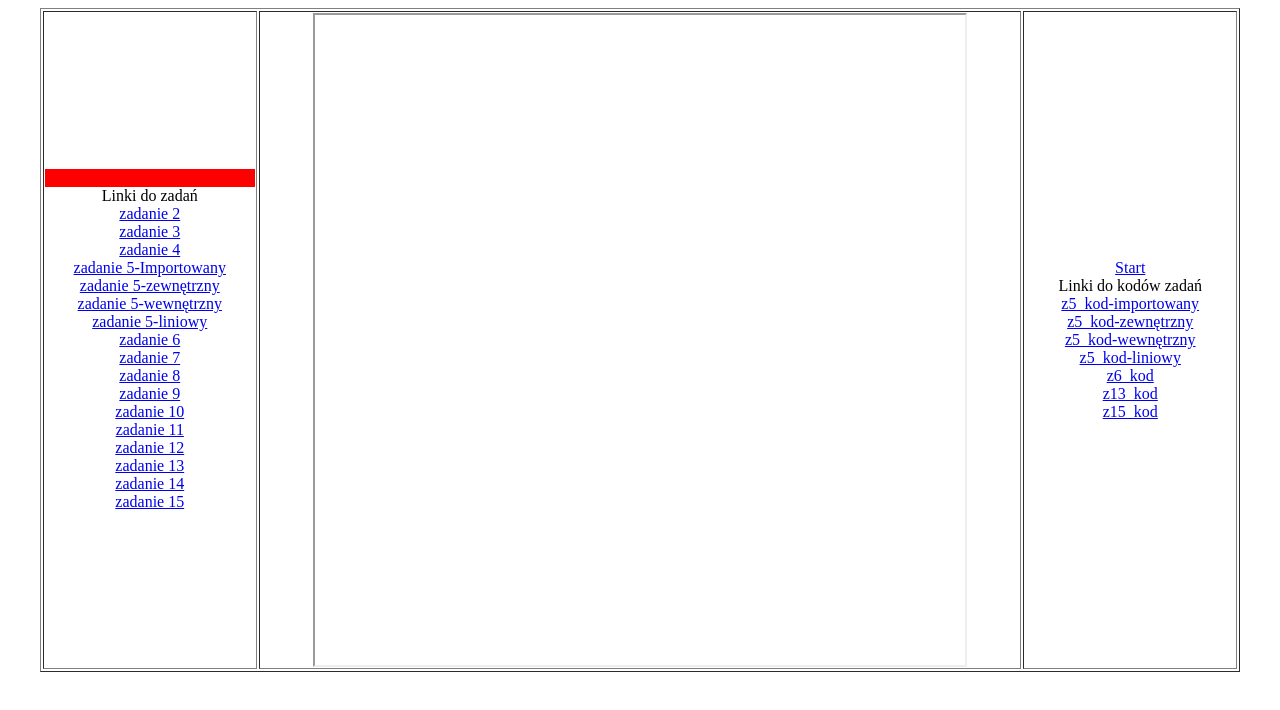
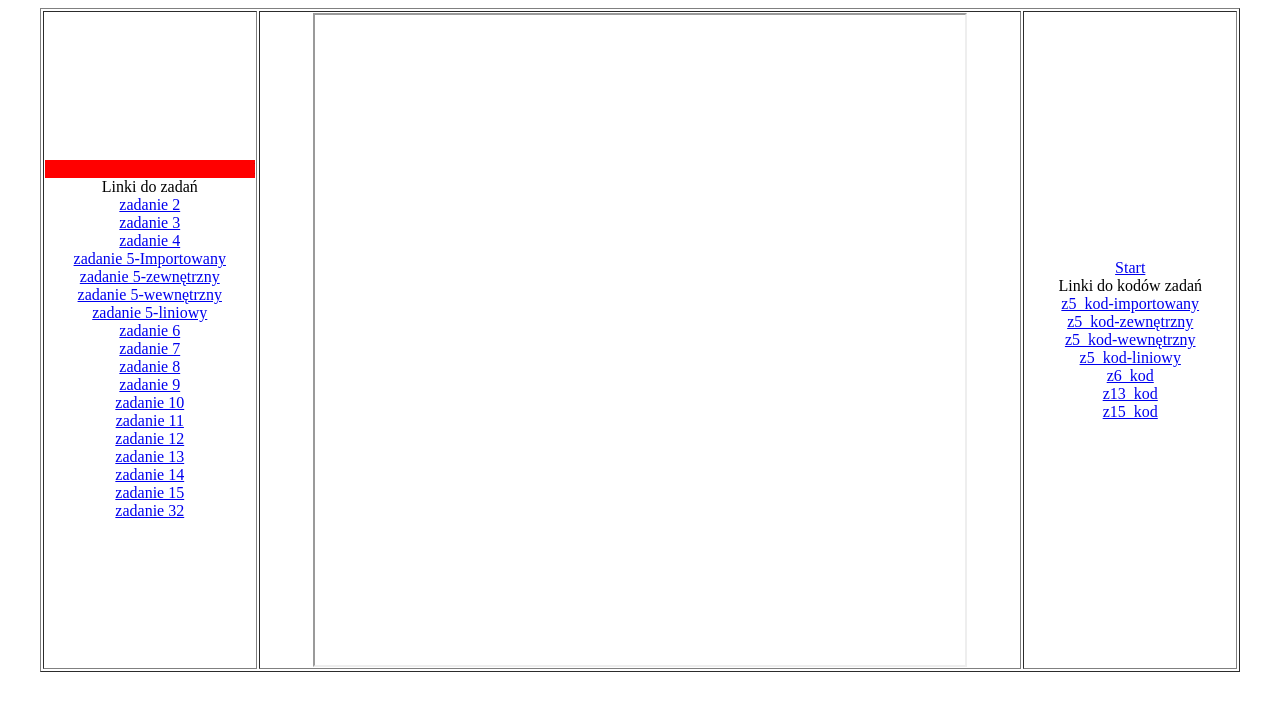
Before and after one commit to oskbene/zadania_1-15_css, a plain HTML site: page index.html in a window 1280 px wide. Drawn offline with Linux system fonts and the light colour scheme.

Commit message:
Update index.html

```diff
--- a/index.html
+++ b/index.html
@@ -43,6 +43,8 @@ Linki do zadań
 <a href="Bene_z14.html" target="strony">zadanie 14</a>
 <br>
 <a href="Bene_z15.html" target="strony">zadanie 15</a>
+ <br>
+ <a href="zadanie32_Bene.html" target="strony">zadanie 32</a>
 </td>
 <td align=center><iframe width=650 height=650 name="strony" src="start.html" border="0"></iframe>
 </td>
```
